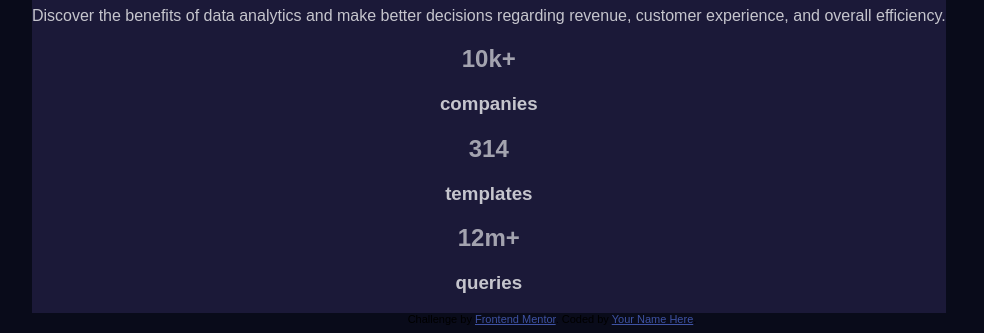
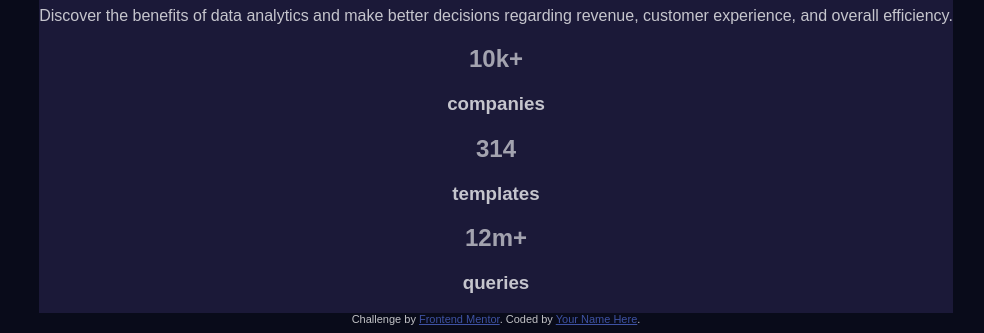
Before and after one commit to dchua-ch/Stats-preview-card, a plain HTML site: page index.html in a window 1280 px wide. Shown: the part 561-894 px from the top of the page, without its empty margins (88-1072 px from the left). Drawn offline with Linux system fonts and the light colour scheme.

Commit message:
use body as flex-container and delete flex-container div. Also changed attribute font color to white to make it visible

```diff
--- a/index.html
+++ b/index.html
@@ -11,10 +11,8 @@
 
 
 </head>
-<body><!--Use body as background-->
+<body class = "flex-container"><!--Use body as background-->
 
-  <!--Add div which will serve as our flexbox wrapper-->
-<div class ="flex-container">
   <img src="./images/image-header-mobile.jpg" alt="Some ladies working at a desk.">
   <!--Add div which will contain text-->
   <div class = "text-container">
@@ -35,7 +33,7 @@
     <h3>queries</h3>
 
   </div>
-</div>
+
 
   <div class="attribution">
     Challenge by <a href="https://www.frontendmentor.io?ref=challenge" target="_blank">Frontend Mentor</a>.
--- a/styles.css
+++ b/styles.css
@@ -1,12 +1,16 @@
 body{
     background-color: hsl(233,47%,7%); /* hue, saturation and lightness */
     font-family: Arial, Helvetica, sans-serif;
+    width: 100%;
 }
 
 .flex-container {
     display: flex;
     flex-wrap: nowrap;
     flex-direction: column;
+
+    /* Justify content */
+    /* justify-content:flex-start; */
 
     /* Align all elements to center */
     align-items: center;
@@ -41,6 +45,7 @@ body{
 
 .attribution {
     font-size: 11px; text-align: center;
+    color: hsl(0,0%,100%,0.75);
 }
 
 .attribution a {
```
